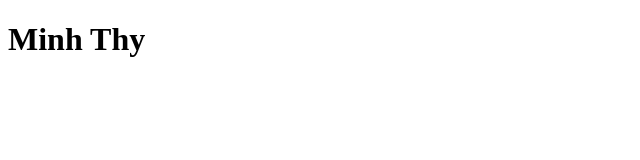
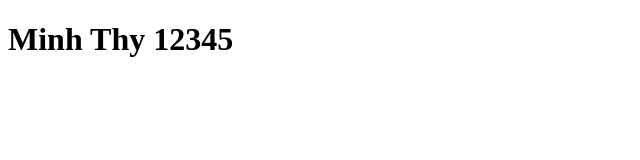
Before and after one commit to nhminhthy/THmanguon, a plain HTML site: page index.html in a window 1280 px wide. Shown: the whole page, without its empty margins (0-640 px from the left). Drawn offline with Linux system fonts and the light colour scheme.

Commit message:
Update index.html

```diff
--- a/index.html
+++ b/index.html
@@ -12,6 +12,6 @@ and open the template in the editor.
     </head>
     <body>
         <div></div>
-        <h1> Minh Thy </h1>
+        <h1> Minh Thy 12345 </h1>
     </body>
 </html>
```
